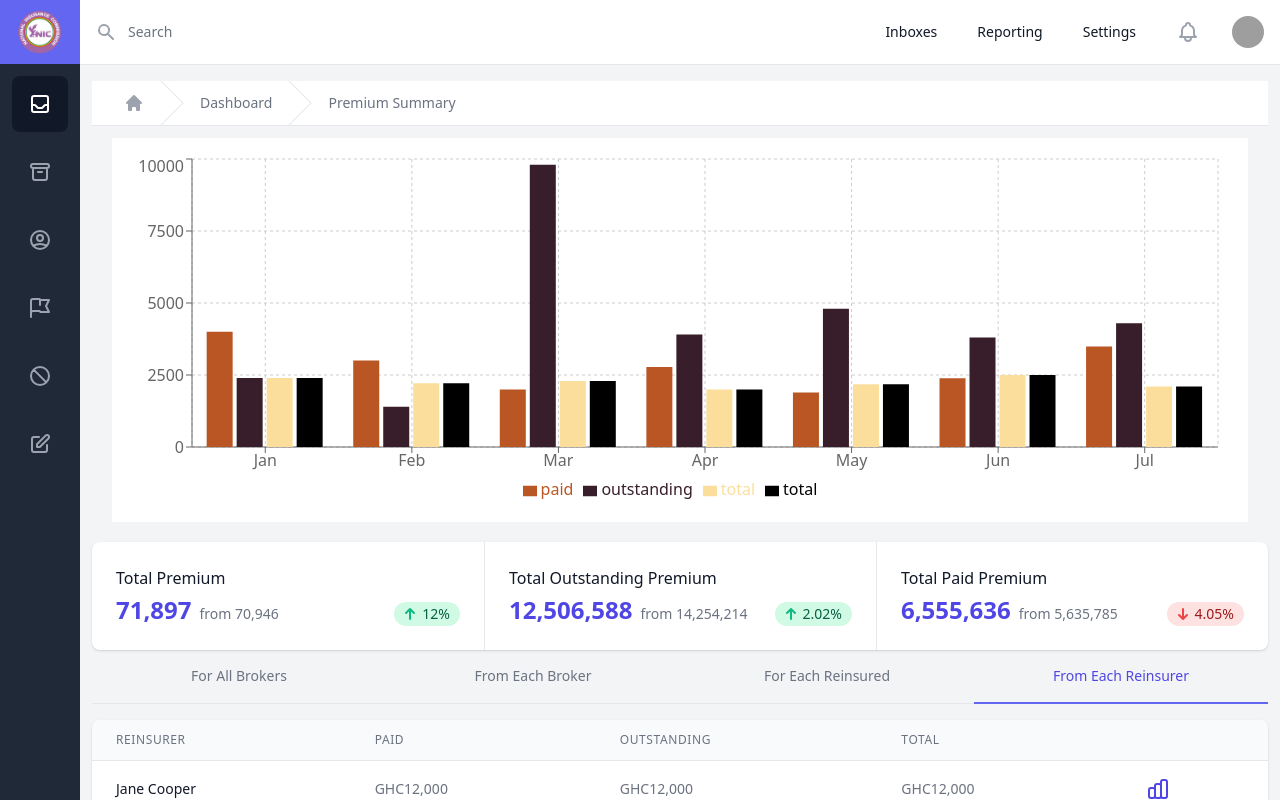
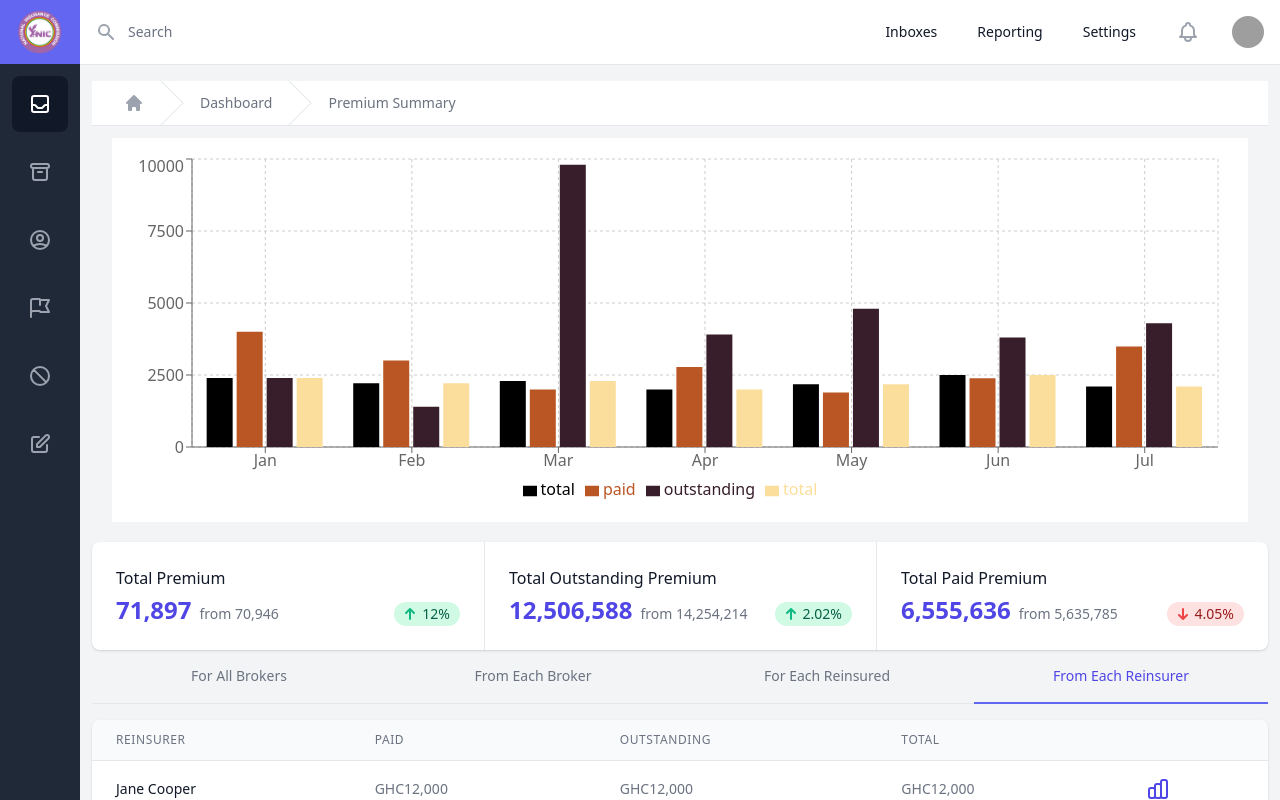
Before and after one commit to Khoby-790/template-nic, a React (Create React App) app: page /premium in a window 1280 px wide. Built offline with nearby package versions, Linux system fonts and the light colour scheme; grey boxes are pictures that could not be loaded.

Commit message:
--- Auto-Git Commit ---

```diff
--- a/src/pages/Dashboard/components/SubGraphsBarchart.tsx
+++ b/src/pages/Dashboard/components/SubGraphsBarchart.tsx
@@ -94,12 +94,12 @@ const SubGraphsBarchart = ({ data = [], bars }: Props) => {
                         <CartesianGrid strokeDasharray="3 3" />
                         <XAxis dataKey="name" />
                         <YAxis />
-                        <Tooltip  />
+                        <Tooltip />
                         <Legend />
+                        <Bar dataKey="total" label={<h1 className="font-mono">Total</h1>} />
                         {bars.map((bar, id) => (
                             <Bar key={id} dataKey={bar.name} fill={bar.color} />
                         ))}
-                        <Bar dataKey="total" label={<h1>Total</h1>} />
                     </BarChart>
                 </ResponsiveContainer>
             </div>
```
